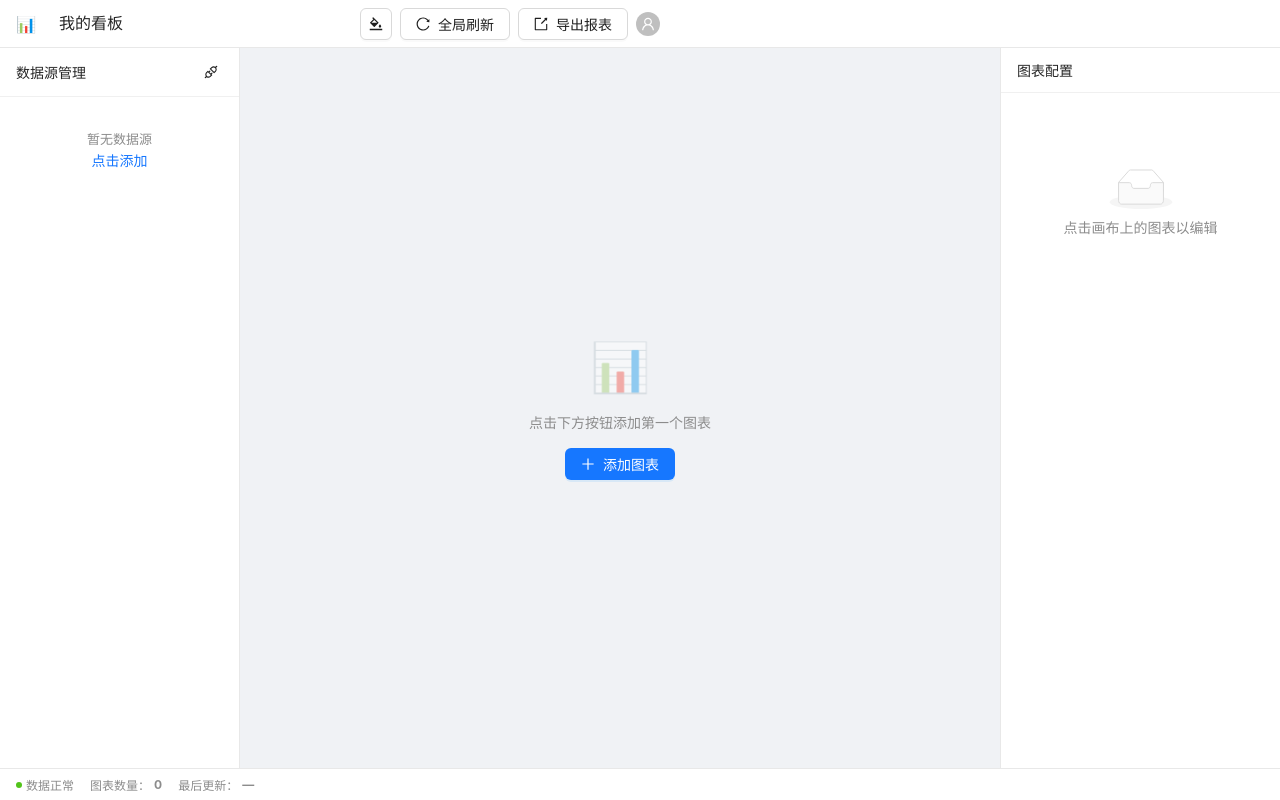
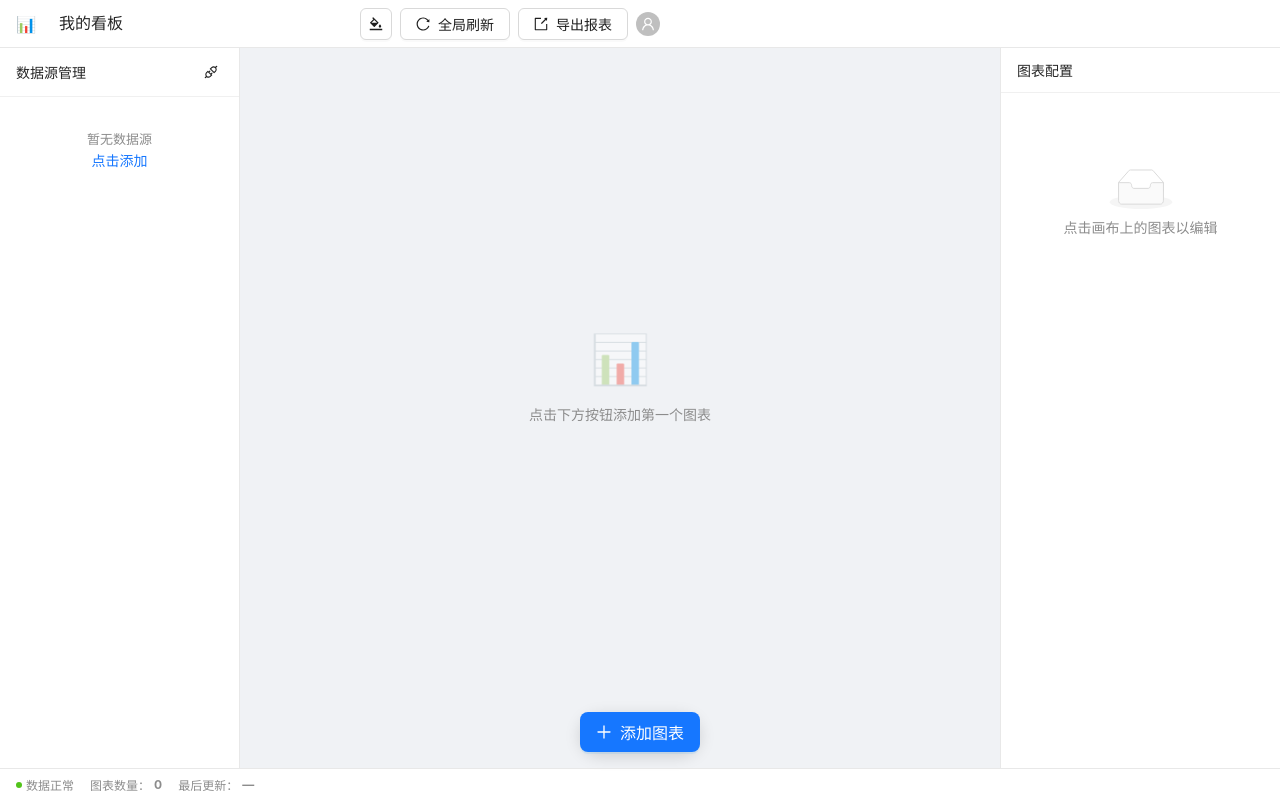
Before and after one commit to CuizXuan/Dashboard_Builder, a React (Vite) app: page / in a window 1280 px wide. Built offline with nearby package versions, Linux system fonts and the light colour scheme.

Commit message:
fix: 齿轮按钮改用Popover、添加图表按钮固定底部、Header功能按钮已在右侧

```diff
--- a/src/components/Layout/Canvas.tsx
+++ b/src/components/Layout/Canvas.tsx
@@ -38,26 +38,24 @@ export default function Canvas() {
     }
   }
 
+  const handleOpenAddModal = () => {
+    if (dashboard.cards.length === 0) {
+      setPendingPosition({ x: 0, y: 0 })
+    } else {
+      const maxY = Math.max(...dashboard.cards.map((c) => c.y + c.h), 0)
+      setPendingPosition({ x: 0, y: maxY })
+    }
+    setAddModalOpen(true)
+  }
+
   return (
-    <div className="canvas" onClick={handleCanvasClick}>
+    <div className="canvas" onClick={handleCanvasClick} style={{ position: 'relative' }}>
       {dashboard.cards.length === 0 ? (
         <div className="canvas-empty">
           <div className="canvas-empty__icon">📊</div>
           <div className="canvas-empty__text">点击下方按钮添加第一个图表</div>
-          <Button
-            type="primary"
-            icon={<PlusOutlined />}
-            onClick={() => {
-              // 自动定位到第一个可用位置
-              setPendingPosition({ x: 0, y: 0 })
-              setAddModalOpen(true)
-            }}
-          >
-            添加图表
-          </Button>
         </div>
       ) : (
-        <>
         <GridLayout
           className="react-grid-layout"
           layout={dashboard.cards.map((c) => ({ i: c.id, x: c.x, y: c.y, w: c.w, h: c.h }))}
@@ -79,22 +77,19 @@ export default function Canvas() {
             </div>
           ))}
         </GridLayout>
+      )}
 
-          <div style={{ marginTop: 16, textAlign: 'center' }}>
+      {/* 固定底部添加按钮 */}
+      <div className="canvas-fixed-add">
         <Button
+          type="primary"
           icon={<PlusOutlined />}
-              onClick={() => {
-                // 计算最大 y 值
-                const maxY = Math.max(...dashboard.cards.map((c) => c.y + c.h), 0)
-                setPendingPosition({ x: 0, y: maxY })
-                setAddModalOpen(true)
-              }}
+          size="large"
+          onClick={handleOpenAddModal}
         >
           添加图表
         </Button>
       </div>
-        </>
-      )}
 
       <Modal
         title="选择图表类型"
--- a/src/components/Layout/Header.tsx
+++ b/src/components/Layout/Header.tsx
@@ -1,11 +1,11 @@
-import { Button, Space, Avatar, Input, Dropdown, message } from 'antd'
-import type { MenuProps } from 'antd'
+import { Button, Avatar, Input, Popover, message } from 'antd'
 import { ReloadOutlined, ExportOutlined, UserOutlined, BgColorsOutlined, MenuOutlined } from '@ant-design/icons'
+import { useState } from 'react'
 import { useDashboardStore } from '../../store/useDashboardStore'
 import { useThemeStore, type ThemeName } from '../../store/useThemeStore'
 import { useIsMobile } from '../../hooks/useBreakpoint'
 
-const THEME_ITEMS: MenuProps['items'] = [
+const THEMES = [
   { key: 'light-business', label: '🟦 浅色商务（默认）' },
   { key: 'dark-tech', label: '🌑 深色科技' },
   { key: 'light-fresh', label: '🟩 浅色清新' },
@@ -17,16 +17,18 @@ interface HeaderProps {
 
 export default function Header({ onMenuClick }: HeaderProps) {
   const { dashboard, setDashboardTitle, setLastUpdate } = useDashboardStore()
-  const { setTheme } = useThemeStore()
+  const { theme, setTheme } = useThemeStore() as { theme: ThemeName; setTheme: (t: ThemeName) => void }
   const isMobile = useIsMobile()
+  const [themeOpen, setThemeOpen] = useState(false)
 
   const handleRefresh = () => {
     setLastUpdate(new Date().toLocaleTimeString('zh-CN'))
     message.success('已刷新')
   }
 
-  const handleThemeChange: MenuProps['onClick'] = ({ key }) => {
-    setTheme(key as ThemeName)
+  const handleThemeSelect = (key: ThemeName) => {
+    setTheme(key)
+    setThemeOpen(false)
     message.success('主题已切换')
   }
 
@@ -44,14 +46,33 @@ export default function Header({ onMenuClick }: HeaderProps) {
         style={{ maxWidth: 300 }}
       />
       <div className="app-header__actions">
-        <Space>
-          <Dropdown menu={{ items: THEME_ITEMS, onClick: handleThemeChange }} trigger={['click']}>
-            <Button icon={<BgColorsOutlined />} title="切换主题" />
-          </Dropdown>
-          <Button icon={<ReloadOutlined />} onClick={handleRefresh}>全局刷新</Button>
-          <Button icon={<ExportOutlined />}>导出报表</Button>
-          <Avatar size="small" icon={<UserOutlined />} />
-        </Space>
+        <Popover
+          open={themeOpen}
+          onOpenChange={setThemeOpen}
+          trigger="click"
+          placement="bottomRight"
+          content={
+            <div style={{ display: 'flex', flexDirection: 'column', gap: 4, minWidth: 160 }}>
+              {THEMES.map((t) => (
+                <Button
+                  key={t.key}
+                  type={theme === t.key ? 'primary' : 'text'}
+                  size="small"
+                  block
+                  onClick={() => handleThemeSelect(t.key as ThemeName)}
+                  style={{ textAlign: 'left' }}
+                >
+                  {t.label}
+                </Button>
+              ))}
+            </div>
+          }
+        >
+          <Button icon={<BgColorsOutlined />} title="切换主题" />
+        </Popover>
+        <Button icon={<ReloadOutlined />} onClick={handleRefresh}>全局刷新</Button>
+        <Button icon={<ExportOutlined />}>导出报表</Button>
+        <Avatar size="small" icon={<UserOutlined />} />
       </div>
     </header>
   )
--- a/src/styles/global.css
+++ b/src/styles/global.css
@@ -180,7 +180,19 @@ body {
   flex: 1;
   overflow: auto;
   padding: 16px;
+  padding-bottom: 80px; /* 为固定底部按钮留空间 */
   background: var(--color-bg-page);
+}
+
+/* 固定底部添加按钮 */
+.canvas-fixed-add {
+  position: fixed;
+  bottom: calc(var(--status-bar-height) + 16px);
+  left: 50%;
+  transform: translateX(-50%);
+  z-index: 50;
+  box-shadow: 0 4px 16px rgba(0, 0, 0, 0.15);
+  border-radius: 24px;
 }
 
 /* react-grid-layout 样式 */
```
Lines whose indentation alone changed are shown as unchanged.
